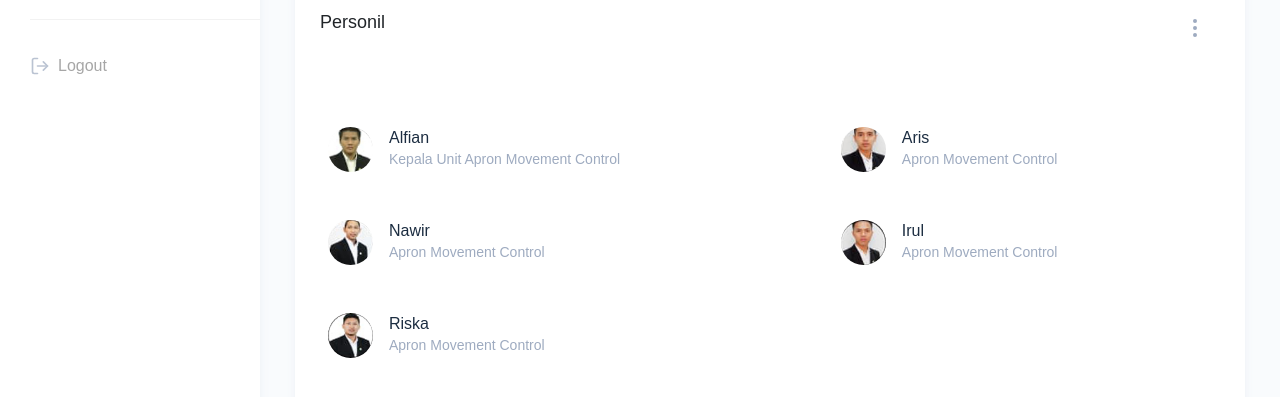
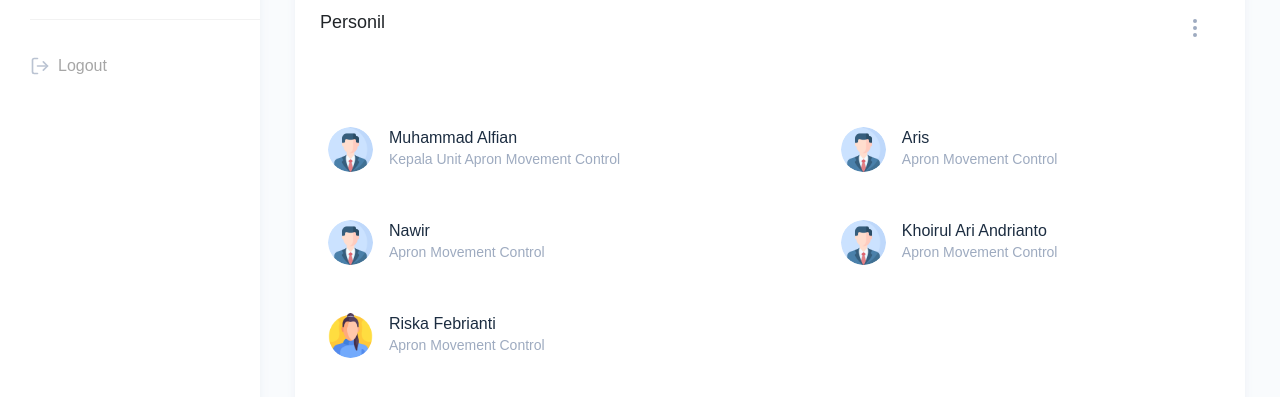
Before and after one commit to DARS-Kalimarau/DARS-Kalimarau.github.io, a website: page src/html/datapersonil.html in a window 1280 px wide. Shown: the part 371-768 px from the top of the page. Drawn offline with Linux system fonts and the light colour scheme; files whose address does not match are found by name; a web font is replaced by a local one.

Commit message:
Update datapersonil.html

```diff
--- a/src/html/datapersonil.html
+++ b/src/html/datapersonil.html
@@ -293,11 +293,11 @@
                                                 <td class="border-top-0 px-2 py-4">
                                                     <div class="d-flex no-block align-items-center">
                                                         <div class="mr-3"><img
-                                                                src="../assets/images/users/pic3.jpg"
+                                                                src="../assets/images/users/man.png"
                                                                 alt="user" class="rounded-circle" width="45"
                                                                 height="45" /></div>
                                                         <div class="">
-                                                            <h5 class="text-dark mb-0 font-16 font-weight-medium">Alfian</h5>
+                                                            <h5 class="text-dark mb-0 font-16 font-weight-medium">Muhammad Alfian</h5>
                                                             <span class="text-muted font-14">Kepala Unit Apron Movement Control</span>
                                                         </div>
                                                     </div>
@@ -306,7 +306,7 @@
                                                 <td class="border-top-0 px-2 py-4">
                                                     <div class="d-flex no-block align-items-center">
                                                         <div class="mr-3"><img
-                                                                src="../assets/images/users/pic2.jpg"
+                                                                src="../assets/images/users/man.png"
                                                                 alt="user" class="rounded-circle" width="45"
                                                                 height="45" /></div>
                                                         <div class="">
@@ -325,7 +325,7 @@
                                                 <td class="border-top-0 px-2 py-4">
                                                     <div class="d-flex no-block align-items-center">
                                                         <div class="mr-3"><img
-                                                                src="../assets/images/users/pic1.jpg"
+                                                                src="../assets/images/users/man.png"
                                                                 alt="user" class="rounded-circle" width="45"
                                                                 height="45" /></div>
                                                         <div class="">
@@ -339,11 +339,11 @@
                                                 <td class="border-top-0 px-2 py-4">
                                                     <div class="d-flex no-block align-items-center">
                                                         <div class="mr-3"><img
-                                                                src="../assets/images/users/pic4.jpg"
+                                                                src="../assets/images/users/man.png"
                                                                 alt="user" class="rounded-circle" width="45"
                                                                 height="45" /></div>
                                                         <div class="">
-                                                            <h5 class="text-dark mb-0 font-16 font-weight-medium">Irul
+                                                            <h5 class="text-dark mb-0 font-16 font-weight-medium">Khoirul Ari Andrianto
                                                             </h5>
                                                             <span class="text-muted font-14">Apron Movement Control</span>
                                                         </div>
@@ -358,11 +358,11 @@
                                                 <td class="border-top-0 px-2 py-4">
                                                     <div class="d-flex no-block align-items-center">
                                                         <div class="mr-3"><img
-                                                                src="../assets/images/users/pic5.jpg"
+                                                                src="../assets/images/users/woman.png"
                                                                 alt="user" class="rounded-circle" width="45"
                                                                 height="45" /></div>
                                                         <div class="">
-                                                            <h5 class="text-dark mb-0 font-16 font-weight-medium">Riska
+                                                            <h5 class="text-dark mb-0 font-16 font-weight-medium">Riska Febrianti
                                                             </h5>
                                                             <span class="text-muted font-14">Apron Movement Control</span>
                                                         </div>
```
